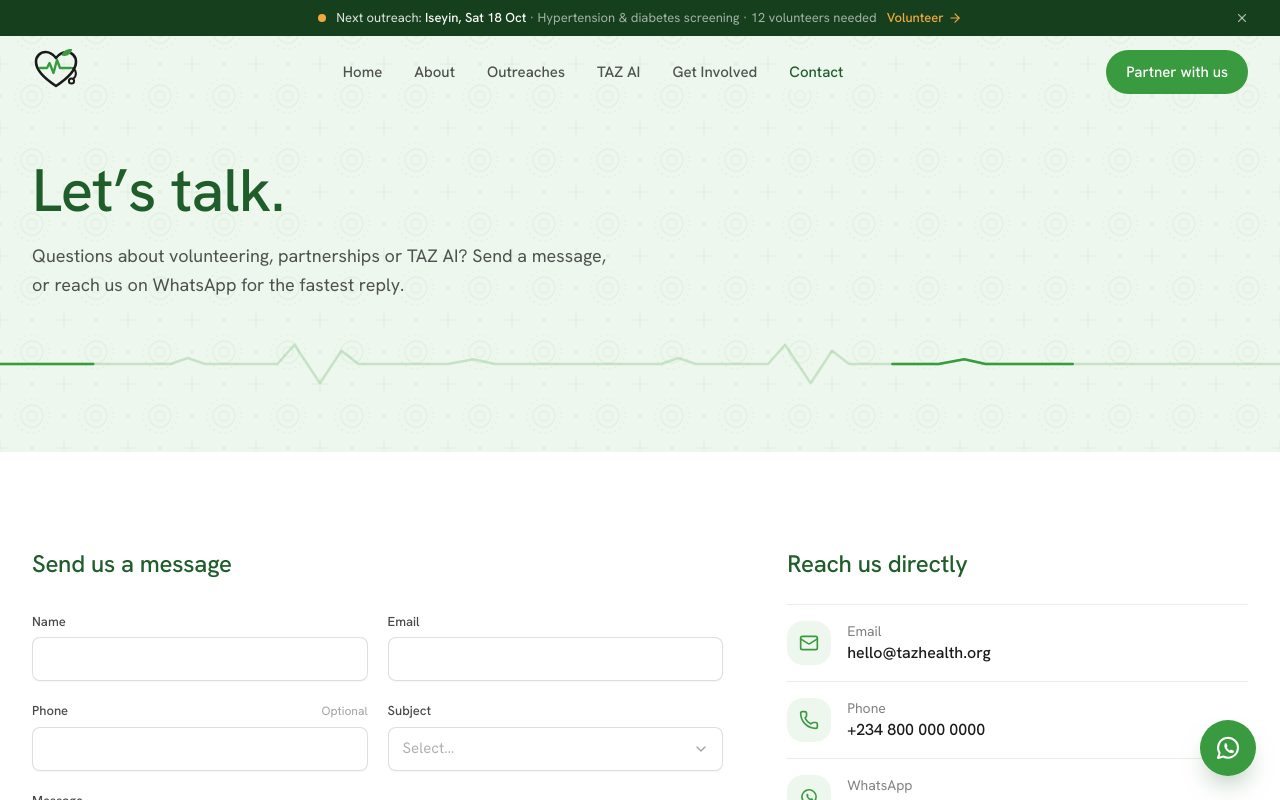
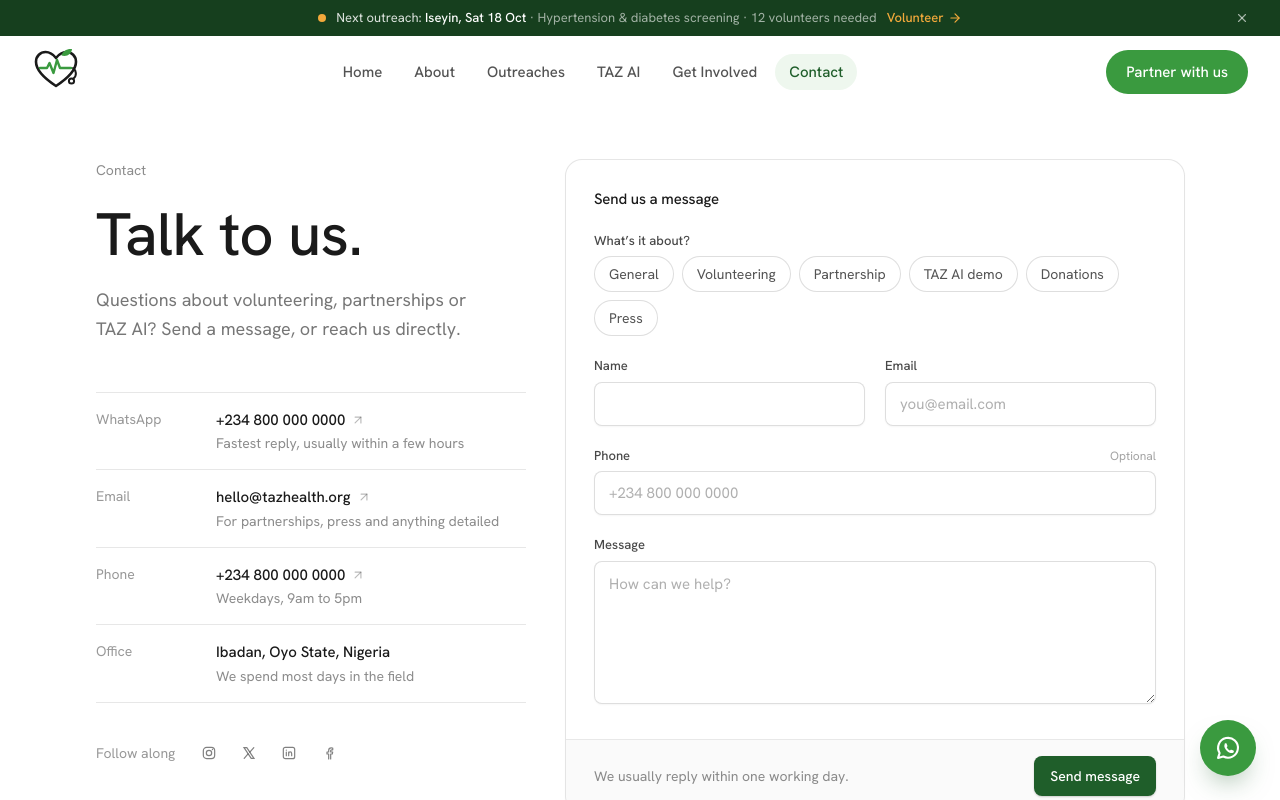
Before and after one commit to tazhealth/tazhealth, a Next.js app: page /contact in a window 1280 px wide. Shown: the top 800 px of the page. Built offline with nearby package versions, Linux system fonts and the light colour scheme.

Commit message:
refactor: update Contact and ContactForm components with improved layout and form structure

```diff
--- a/app/contact/page.tsx
+++ b/app/contact/page.tsx
@@ -1,97 +1,66 @@
-'use client';
+import { ArrowUpRightIcon } from 'lucide-react';
+import { ContactForm } from '@/components/contact/ContactForm';
+import { SocialIcon } from '@/components/ui/SocialIcon';
+import { site, socials } from '@/data/site';
 
-import { motion } from 'framer-motion';
-import { MailIcon, MapPinIcon, PhoneIcon } from 'lucide-react';
-import { ContactForm } from '@/components/contact/ContactForm';
-import { MapPlaceholder } from '@/components/contact/MapPlaceholder';
-import { EcgLine } from '@/components/ui/EcgLine';
-import { Reveal } from '@/components/ui/Reveal';
-import { SocialIcon, WhatsAppIcon } from '@/components/ui/SocialIcon';
-import { site, socials } from '@/data/site';
-import { EASE } from '@/utils/motion';
-
-const details = [
-{ icon: MailIcon, label: 'Email', value: site.email, href: `mailto:${site.email}` },
-{ icon: PhoneIcon, label: 'Phone', value: site.phone, href: site.phoneHref },
-{ icon: WhatsAppIcon, label: 'WhatsApp', value: site.whatsappDisplay, href: site.whatsapp, external: true },
-{ icon: MapPinIcon, label: 'Address', value: site.address }];
+const routes = [
+{ label: 'WhatsApp', value: site.whatsappDisplay, note: 'Fastest reply, usually within a few hours', href: site.whatsapp, external: true },
+{ label: 'Email', value: site.email, note: 'For partnerships, press and anything detailed', href: `mailto:${site.email}` },
+{ label: 'Phone', value: site.phone, note: 'Weekdays, 9am to 5pm', href: site.phoneHref },
+{ label: 'Office', value: site.address, note: 'We spend most days in the field' }];
 
 
 export default function Contact() {
   return (
+    <section className="bg-white pb-24 pt-32 lg:pb-32 lg:pt-40">
+      <div className="mx-auto grid max-w-6xl gap-14 px-5 sm:px-8 lg:grid-cols-12 lg:gap-10">
+        <div className="lg:col-span-5">
+          <p className="text-sm text-ink/50">Contact</p>
+          <h1 className="mt-6 text-[40px] font-medium leading-[1.02] tracking-[-0.035em] text-ink sm:text-6xl">
+            Talk to us.
+          </h1>
+          <p className="mt-5 max-w-sm text-lg leading-relaxed text-ink/60">
+            Questions about volunteering, partnerships or TAZ AI? Send a message, or reach us directly.
+          </p>
+
+          <ul className="mt-12 border-t border-ink/10">
+            {routes.map((r) => {
+              const body =
               <>
-      <section className="relative overflow-hidden bg-mint pb-12 pt-32 lg:pb-16 lg:pt-40">
-        <div className="adire pointer-events-none absolute inset-0 opacity-[0.07]" aria-hidden="true" />
-        <div className="relative mx-auto max-w-7xl px-5 sm:px-8">
-          <motion.h1
-            className="text-[36px] leading-[1.02] text-forest sm:text-5xl lg:text-[60px]"
-            initial={{ opacity: 0, y: 24 }}
-            animate={{ opacity: 1, y: 0 }}
-            transition={{ duration: 0.55, ease: EASE }}>
-
-            Let’s talk.
-          </motion.h1>
-          <motion.p
-            className="mt-5 max-w-xl text-lg leading-relaxed text-ink/75"
-            initial={{ opacity: 0, y: 20 }}
-            animate={{ opacity: 1, y: 0 }}
-            transition={{ duration: 0.5, ease: EASE, delay: 0.1 }}>
-
-            Questions about volunteering, partnerships or TAZ AI? Send a message, or reach us on WhatsApp for the fastest
-            reply.
-          </motion.p>
-        </div>
-        <EcgLine className="relative mt-10 h-12" />
-      </section>
-
-      <section className="bg-white py-16 lg:py-24">
-        <div className="mx-auto grid max-w-7xl gap-12 px-5 sm:px-8 lg:grid-cols-[1.2fr_0.8fr] lg:gap-16">
-          <Reveal>
-            <h2 className="text-2xl text-forest">Send us a message</h2>
-            <div className="mt-8">
-              <ContactForm />
-            </div>
-          </Reveal>
-
-          <Reveal delay={0.1} className="space-y-8">
-            <div>
-              <h2 className="text-2xl text-forest">Reach us directly</h2>
-              <ul className="mt-6 divide-y divide-forest/10 border-y border-forest/10">
-                {details.map((d) => {
-                  const Icon = d.icon;
-                  const content =
-                  <>
-                      <span className="flex h-11 w-11 shrink-0 items-center justify-center rounded-2xl bg-mint text-leaf">
-                        <Icon className="h-5 w-5" />
+                  <span className="text-sm text-ink/45">{r.label}</span>
+                  <span className="min-w-0">
+                    <span className="flex items-center gap-1.5 break-words text-[15px] font-medium text-ink">
+                      {r.value}
+                      {r.href &&
+                    <ArrowUpRightIcon className="h-3.5 w-3.5 shrink-0 text-ink/30 transition-colors group-hover:text-forest" aria-hidden="true" />
+                    }
                     </span>
-                      <span className="min-w-0">
-                        <span className="block text-sm text-ink/55">{d.label}</span>
-                        <span className="block break-words text-[16px] font-medium text-ink">{d.value}</span>
+                    <span className="mt-0.5 block text-sm text-ink/50">{r.note}</span>
                   </span>
                 </>;
 
+              const row = 'grid grid-cols-[6.5rem_1fr] gap-4 border-b border-ink/10 py-4';
               return (
-                    <li key={d.label}>
-                      {d.href ?
+                <li key={r.label}>
+                  {r.href ?
                   <a
-                        href={d.href}
-                        {...d.external ? { target: '_blank', rel: 'noopener noreferrer' } : {}}
-                        className="flex items-center gap-4 py-4 transition-colors hover:text-forest">
+                    href={r.href}
+                    {...r.external ? { target: '_blank', rel: 'noopener noreferrer' } : {}}
+                    className={`group ${row} transition-colors hover:bg-ink/[0.015]`}>
 
-                          {content}
+                      {body}
                     </a> :
 
-                      <div className="flex items-center gap-4 py-4">{content}</div>
+                  <div className={row}>{body}</div>
                   }
                 </li>);
 
             })}
           </ul>
-            </div>
 
-            <div>
-              <h3 className="text-sm font-medium text-ink/60">Follow our outreaches</h3>
-              <ul className="mt-3 flex gap-2">
+          <div className="mt-8 flex items-center gap-4">
+            <p className="text-sm text-ink/45">Follow along</p>
+            <ul className="flex gap-1" aria-label="Social media">
               {socials.map((s) =>
               <li key={s.key}>
                   <a
@@ -99,19 +68,20 @@ export default function Contact() {
                   target="_blank"
                   rel="noopener noreferrer"
                   aria-label={s.label}
-                    className="flex h-11 w-11 items-center justify-center rounded-full bg-mint text-forest transition-[background-color,color,transform] duration-200 hover:-translate-y-0.5 hover:bg-forest hover:text-white">
+                  className="flex h-9 w-9 items-center justify-center rounded-full text-ink/55 transition-colors hover:bg-ink/5 hover:text-ink">
 
-                      <SocialIcon name={s.key} className="h-5 w-5" />
+                    <SocialIcon name={s.key} className="h-4 w-4" />
                   </a>
                 </li>
               )}
             </ul>
           </div>
+        </div>
 
-            <MapPlaceholder />
-          </Reveal>
+        <div className="lg:col-span-7">
+          <ContactForm />
         </div>
-      </section>
-    </>);
+      </div>
+    </section>);
 
 }
--- a/components/contact/ContactForm.tsx
+++ b/components/contact/ContactForm.tsx
@@ -1,21 +1,20 @@
 'use client';
 
 import React from 'react';
-import { Loader2Icon } from 'lucide-react';
-import { SelectField, TextAreaField, TextField } from '../forms/Field';
+import { ChoiceChips, TextAreaField, TextField } from '../forms/Field';
+import { FormPanel, FormSection, SubmitButton } from '../forms/FormPanel';
 import { FormSuccess } from '../forms/FormSuccess';
-import { ButtonLink } from '../ui/ButtonLink';
 import { isEmail, useSimpleForm } from '../../hooks/useSimpleForm';
 
-const subjects = ['General enquiry', 'Volunteering', 'Partnership', 'TAZ AI demo', 'Donations', 'Media & press'];
+const subjects = ['General', 'Volunteering', 'Partnership', 'TAZ AI demo', 'Donations', 'Press'];
 
 export function ContactForm() {
   const { values, errors, status, setField, handleSubmit, reset } = useSimpleForm(
-    { cName: '', cEmail: '', cPhone: '', cSubject: '', cMessage: '' },
+    { cSubject: '', cName: '', cEmail: '', cPhone: '', cMessage: '' },
     (v) => ({
+      cSubject: v.cSubject ? undefined : 'Please choose what this is about.',
       cName: v.cName.trim() ? undefined : 'Please tell us your name.',
       cEmail: isEmail(v.cEmail) ? undefined : 'Please enter a valid email.',
-      cSubject: v.cSubject ? undefined : 'Please choose a subject.',
       cMessage: v.cMessage.trim().length >= 10 ? undefined : 'Please write a short message (at least 10 characters).'
     })
   );
@@ -25,29 +24,50 @@ export function ContactForm() {
       <FormSuccess
         title="Message sent"
         text={`Thanks, ${values.cName.split(' ')[0]}. We usually reply within one working day.`}
-        onReset={reset} />);
+        onReset={reset}
+        resetLabel="Send another message" />);
 
 
   }
 
   return (
-    <form onSubmit={handleSubmit} noValidate className="grid gap-5 sm:grid-cols-2">
-      <TextField id="cName" label="Name" value={values.cName} onChange={(v) => setField('cName', v)} error={errors.cName} autoComplete="name" />
-      <TextField id="cEmail" type="email" label="Email" value={values.cEmail} onChange={(v) => setField('cEmail', v)} error={errors.cEmail} autoComplete="email" />
-      <TextField id="cPhone" type="tel" label="Phone" optional value={values.cPhone} onChange={(v) => setField('cPhone', v)} autoComplete="tel" />
-      <SelectField id="cSubject" label="Subject" value={values.cSubject} onChange={(v) => setField('cSubject', v)} options={subjects} error={errors.cSubject} />
-      <TextAreaField id="cMessage" label="Message" rows={6} className="sm:col-span-2" value={values.cMessage} onChange={(v) => setField('cMessage', v)} error={errors.cMessage} placeholder="How can we help?" />
-      <div className="sm:col-span-2">
-        <ButtonLink type="submit" size="lg" className="w-full sm:w-auto" disabled={status === 'submitting'}>
-          {status === 'submitting' ?
-          <>
-              <Loader2Icon className="h-5 w-5 animate-spin" aria-hidden="true" /> Sending…
-            </> :
+    <FormPanel
+      label="Contact form"
+      onSubmit={handleSubmit}
+      footer={
+      <>
+          <p className="text-sm text-ink/50">We usually reply within one working day.</p>
+          <SubmitButton busy={status === 'submitting'}>Send message</SubmitButton>
+        </>
+      }>
 
-          'Send message'
-          }
-        </ButtonLink>
-      </div>
-    </form>);
+      <FormSection title="Send us a message">
+        <div className="space-y-5">
+          <ChoiceChips
+            id="cSubject"
+            name="cSubject"
+            label="What’s it about?"
+            options={subjects}
+            value={values.cSubject}
+            onChange={(v) => setField('cSubject', v)}
+            error={errors.cSubject} />
+
+          <div className="grid gap-5 sm:grid-cols-2">
+            <TextField id="cName" label="Name" value={values.cName} onChange={(v) => setField('cName', v)} error={errors.cName} autoComplete="name" />
+            <TextField id="cEmail" type="email" label="Email" value={values.cEmail} onChange={(v) => setField('cEmail', v)} error={errors.cEmail} autoComplete="email" placeholder="you@email.com" />
+          </div>
+          <TextField id="cPhone" type="tel" label="Phone" optional value={values.cPhone} onChange={(v) => setField('cPhone', v)} autoComplete="tel" placeholder="+234 800 000 0000" />
+          <TextAreaField
+            id="cMessage"
+            label="Message"
+            rows={5}
+            value={values.cMessage}
+            onChange={(v) => setField('cMessage', v)}
+            error={errors.cMessage}
+            placeholder="How can we help?" />
+
+        </div>
+      </FormSection>
+    </FormPanel>);
 
 }
```
Lines whose indentation alone changed are shown as unchanged.
